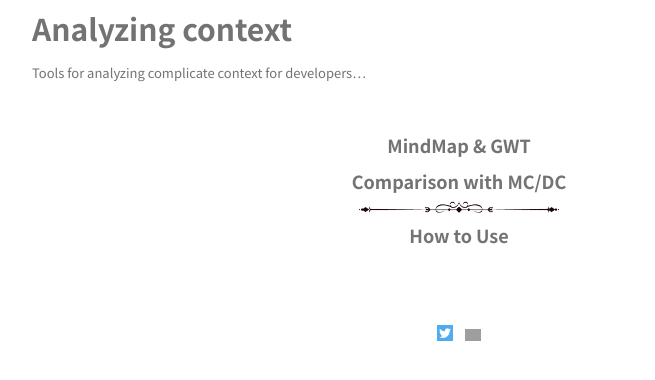
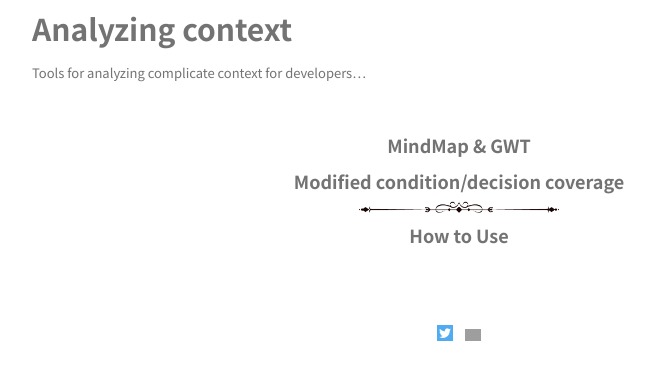
Before and after one commit to cheuora/Vue_Analyzingcontext, a Vue app in the folder frontend/: page / in a window 1280 px wide. Shown: the top 380 px of the page, without its empty margins (181-836 px from the left). Built offline with nearby package versions, Linux system fonts and the light colour scheme; no server answers; grey boxes are pictures that could not be loaded.

Commit message:
change fronttext

```diff
--- a/frontend/src/components/FrontPage.vue
+++ b/frontend/src/components/FrontPage.vue
@@ -2,7 +2,7 @@
     <div class="main">
         <center>
             <h3 id="toc_1"><router-link to="/mindmapinput">MindMap &amp; GWT</router-link></h3>
-            <h3 id="toc_3"><router-link to="/mcdcinput"> Comparison with MC/DC</router-link></h3>
+            <h3 id="toc_3"><router-link to="/mcdcinput">Modified condition/decision coverage</router-link></h3>
             <img src='@/assets/dividingLine.png' width="200px">
             <h3><a v-bind:href="link">   How to Use</a></h3>
 
```
Also changed, not shown: 9 other files (tests, documents, lock files or other folders).
